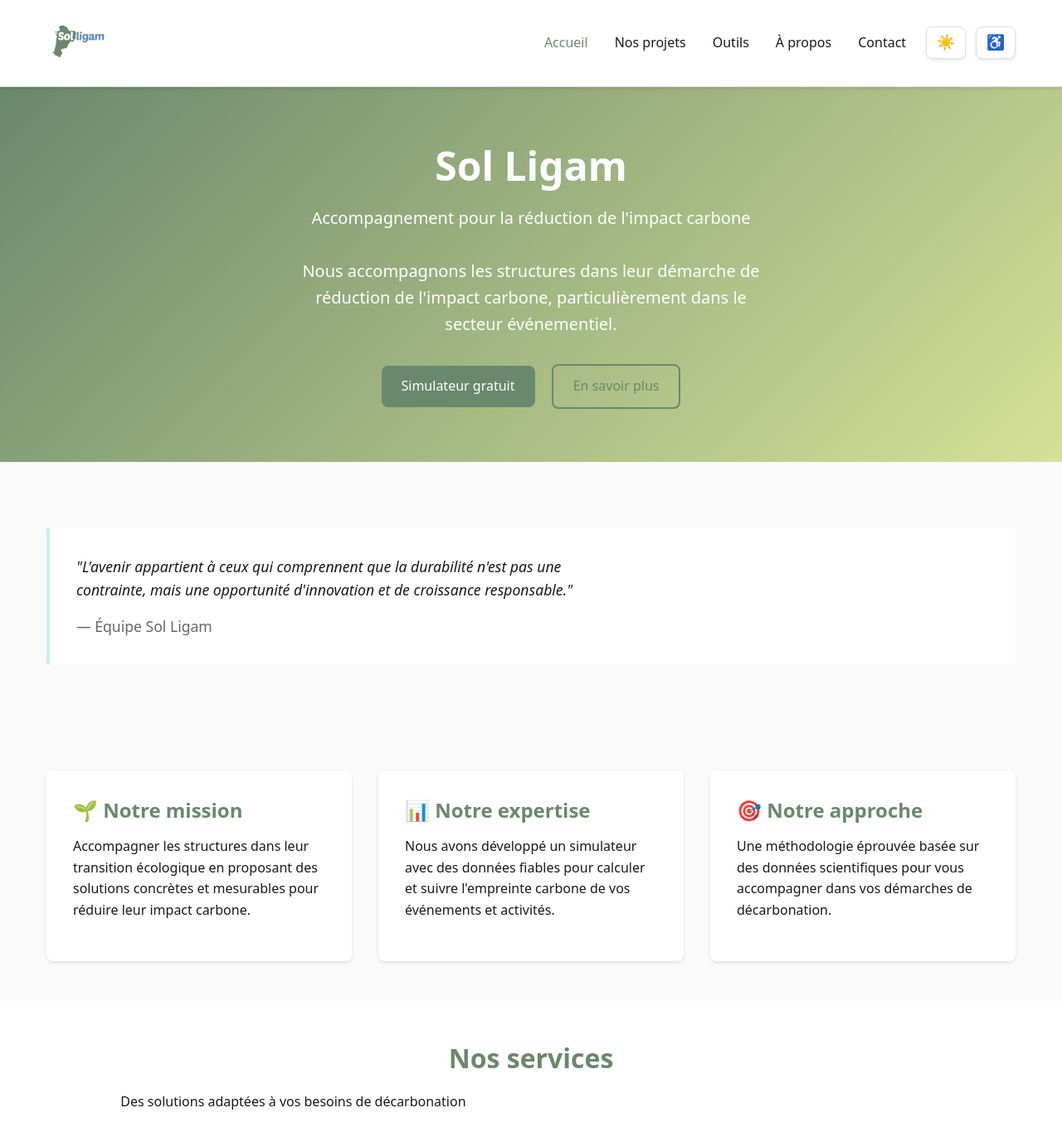
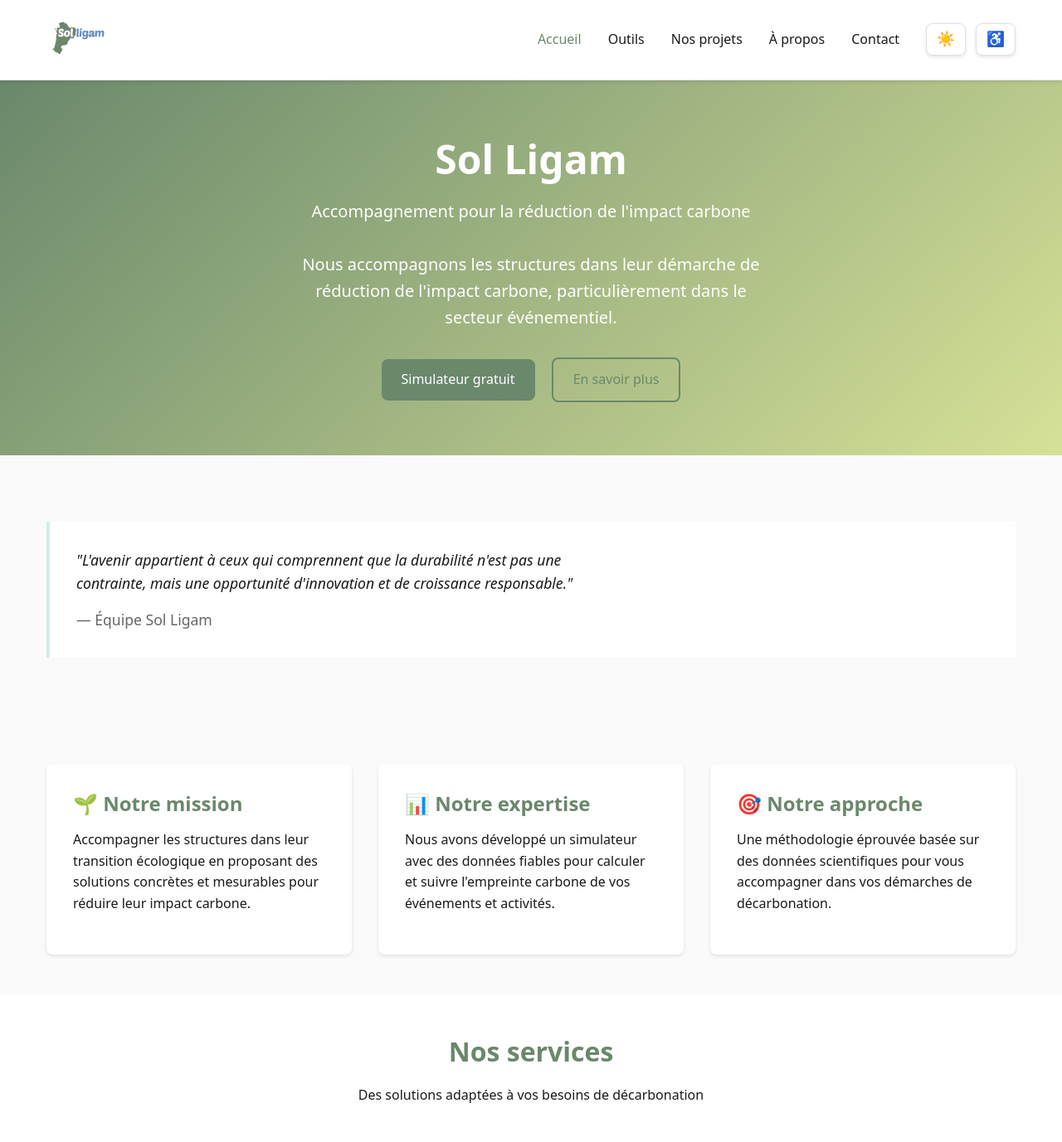
Before and after one commit to Sol-Ligam/website, a Jekyll site: the page built from index.html, in a window 1280 px wide and 1400 px high. Shown: the top 1377 px of the window at 83% size. Built offline with Jekyll 4.4.1, drawn with Linux system fonts in a browser that asks for light colours; comment, search, counter and statistics services are not loaded; some of the changed text lies outside the part shown.

Commit message:
Fix navbar height, mobile layout, contact section, and navigation order
Co-authored-by: sduperret <99975209+sduperret@users.noreply.github.com>

```diff
--- a/_config.yml
+++ b/_config.yml
@@ -58,10 +58,10 @@ company:
 navigation:
   - name: "Accueil"
     url: "/"
+  - name: "Outils"
+    url: "/outils/"
   - name: "Nos projets"
     url: "/projets/"
-  - name: "Outils"
-    url: "/outils/"
   - name: "À propos"
     url: "/a-propos/"
   - name: "Contact"
--- a/_sass/main.scss
+++ b/_sass/main.scss
@@ -104,6 +104,13 @@ p {
   max-width: 65ch; /* Optimal reading width */
 }
 
+/* Ensure text centers properly in sections with center alignment */
+.section:has([style*="text-align: center"]) p,
+[style*="text-align: center"] p {
+  margin-left: auto;
+  margin-right: auto;
+}
+
 a {
   color: var(--secondary-green);
   text-decoration: underline;
@@ -139,19 +146,20 @@ a:hover {
   display: flex;
   justify-content: space-between;
   align-items: center;
-  padding: 0.5rem 0; /* Further reduced for a thinner navbar */
+  padding: 0.25rem 0; /* Minimal padding for very thin navbar */
 }
 
 .header-right {
   display: flex;
   align-items: center;
-  gap: 1.5rem; /* Increased gap for better spacing */
+  gap: 2rem; /* Increased gap to push theme toggles further right */
 }
 
 .theme-toggles {
   display: flex;
   gap: 0.75rem;
   align-items: center;
+  margin-left: auto; /* Push theme toggles to the far right */
 }
 
 .theme-toggle {
@@ -392,40 +400,55 @@ a:hover {
 /* Responsive design */
 @media (max-width: 768px) {
   .header-content {
-    flex-direction: column;
-    gap: 0.75rem; /* Reduced from 1rem */
-    padding: 0.4rem 0; /* Further reduced for mobile */
+    flex-direction: row; /* Keep horizontal layout */
+    justify-content: space-between;
+    align-items: center;
+    padding: 0.3rem 0; /* Minimal padding for mobile */
   }
 
   .header-right {
-    width: 100%;
-    justify-content: space-between;
-    flex-direction: row-reverse; /* Put theme toggles on left, nav on right */
+    display: flex;
+    align-items: center;
+    gap: 1rem;
+    flex: 1;
+    justify-content: flex-end;
+  }
+
+  .site-navigation {
+    order: 1; /* Navigation comes first */
+  }
+
+  .theme-toggles {
+    order: 2; /* Theme toggles come after navigation */
+    margin-left: 0.5rem;
   }
 
   .site-nav {
-    gap: 1rem;
-    flex-wrap: wrap;
-    justify-content: center;
+    gap: 0.75rem;
+    flex-wrap: nowrap;
+    justify-content: flex-end;
   }
 
   .site-nav a {
-    font-size: 0.9rem; /* Smaller text on mobile */
-    padding: 0.25rem 0.5rem;
+    font-size: 0.85rem; /* Smaller text on mobile */
+    padding: 0.25rem 0.4rem;
     white-space: nowrap;
   }
 
   .theme-toggles {
-    gap: 0.5rem;
+    gap: 0.4rem;
+    flex-shrink: 0; /* Don't shrink these buttons */
   }
 
   .theme-toggle {
-    padding: 0.4rem 0.6rem;
-    font-size: 1rem;
+    padding: 0.35rem 0.5rem;
+    font-size: 0.9rem;
+    min-width: auto;
   }
 
   .site-logo {
-    height: 70px; /* Increased from 60px for better mobile visibility */
+    height: 65px; /* Smaller logo on mobile for space */
+    flex-shrink: 0; /* Don't shrink the logo */
   }
 
   .hero h1 {
@@ -470,6 +493,18 @@ a:hover {
     padding: 0.4rem 0.8rem;
     font-size: 0.9rem;
   }
+
+  /* Mobile contact section improvements */
+  #contact [style*="grid-template-columns"] {
+    grid-template-columns: 1fr !important;
+    gap: 1rem !important;
+  }
+
+  #contact .btn {
+    display: block;
+    margin: 0.5rem auto !important;
+    max-width: 280px;
+  }
 }
 
 /* Eco-design optimizations */
--- a/index.html
+++ b/index.html
@@ -87,12 +87,12 @@ description: "Sol Ligam accompagne les structures pour diminuer leur impact carb
 <!-- Contact Section -->
 <section class="section" id="contact" style="background: linear-gradient(135deg, var(--accent-teal), var(--secondary-green)); color: var(--text-dark);">
   <div class="container">
-    <div style="text-align: center; max-width: 700px; margin: 0 auto;">
-      <h2 style="color: var(--primary-green);">Votre projet nous intéresse</h2>
-      <p>Chaque structure a ses propres défis en matière de réduction d'impact carbone. Parlons de votre projet et de la façon dont nous pouvons vous accompagner.</p>
+    <div style="text-align: center; max-width: 800px; margin: 0 auto;">
+      <h2 style="color: var(--primary-green); margin-bottom: 1.5rem;">Votre projet nous intéresse</h2>
+      <p style="font-size: 1.1rem; margin-bottom: 2.5rem;">Chaque structure a ses propres défis en matière de réduction d'impact carbone. Parlons de votre projet et de la façon dont nous pouvons vous accompagner.</p>
 
-      <div style="margin-top: 2rem;">
-        <a href="/contact/" class="btn btn-primary" style="margin-right: 1rem;">
+      <div style="margin-bottom: 3rem;">
+        <a href="/contact/" class="btn btn-primary" style="margin-right: 1rem; margin-bottom: 1rem;">
           Discutons de votre projet
         </a>
         <a href="mailto:{{ site.social.email }}" class="btn btn-outline" style="border-color: var(--primary-green); color: var(--primary-green);">
@@ -100,18 +100,18 @@ description: "Sol Ligam accompagne les structures pour diminuer leur impact carb
         </a>
       </div>
 
-      <div style="margin-top: 2.5rem; display: grid; grid-template-columns: repeat(auto-fit, minmax(200px, 1fr)); gap: 1.5rem; text-align: center;">
-        <div style="background-color: rgba(255,255,255,0.8); padding: 1rem; border-radius: var(--border-radius);">
-          <p><strong style="color: var(--primary-green);">Email</strong></p>
-          <p style="margin-bottom: 0;">{{ site.social.email }}</p>
+      <div style="display: grid; grid-template-columns: repeat(auto-fit, minmax(220px, 1fr)); gap: 1.5rem; max-width: 720px; margin: 0 auto;">
+        <div style="background-color: white; padding: 1.5rem; border-radius: var(--border-radius); box-shadow: var(--shadow-light); text-align: center;">
+          <h4 style="color: var(--primary-green); margin-bottom: 0.75rem;">📧 Email</h4>
+          <p style="margin: 0; color: var(--text-dark);">{{ site.social.email }}</p>
         </div>
-        <div style="background-color: rgba(255,255,255,0.8); padding: 1rem; border-radius: var(--border-radius);">
-          <p><strong style="color: var(--primary-green);">Instagram</strong></p>
-          <p style="margin-bottom: 0;"><a href="{{ site.social.instagram }}" style="color: var(--text-dark);" target="_blank">@sol_ligam</a></p>
+        <div style="background-color: white; padding: 1.5rem; border-radius: var(--border-radius); box-shadow: var(--shadow-light); text-align: center;">
+          <h4 style="color: var(--primary-green); margin-bottom: 0.75rem;">📷 Instagram</h4>
+          <p style="margin: 0;"><a href="{{ site.social.instagram }}" style="color: var(--text-dark); text-decoration: none;" target="_blank">@sol_ligam</a></p>
         </div>
-        <div style="background-color: rgba(255,255,255,0.8); padding: 1rem; border-radius: var(--border-radius);">
-          <p><strong style="color: var(--primary-green);">LinkedIn</strong></p>
-          <p style="margin-bottom: 0;"><a href="{{ site.social.linkedin }}" style="color: var(--text-dark);" target="_blank">Sol Ligam</a></p>
+        <div style="background-color: white; padding: 1.5rem; border-radius: var(--border-radius); box-shadow: var(--shadow-light); text-align: center;">
+          <h4 style="color: var(--primary-green); margin-bottom: 0.75rem;">💼 LinkedIn</h4>
+          <p style="margin: 0;"><a href="{{ site.social.linkedin }}" style="color: var(--text-dark); text-decoration: none;" target="_blank">Sol Ligam</a></p>
         </div>
       </div>
     </div>
```
